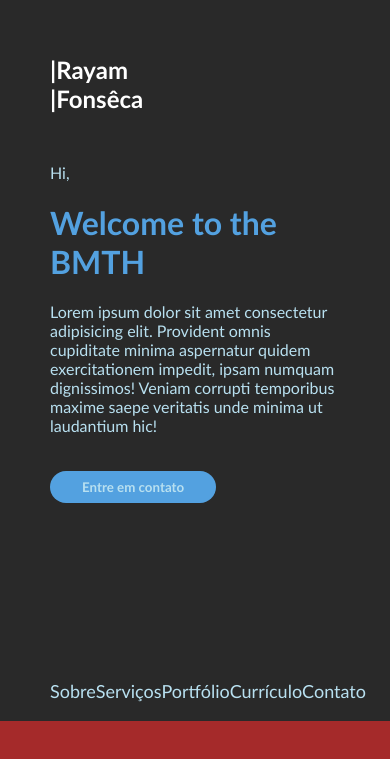
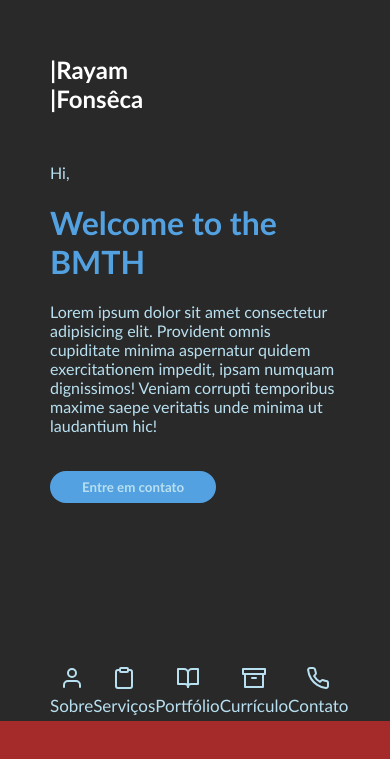
Before and after one commit to VoupraSP/portf-lio, a plain HTML site: page index.html in a window 390 px wide. Shown: the part 123-882 px from the top of the page. Drawn offline with nearby package versions, Linux system fonts and the light colour scheme.

Commit message:
add svg 480px

```diff
--- a/index.html
+++ b/index.html
@@ -4,6 +4,7 @@
     <meta charset="UTF-8">
     <meta name="viewport" content="width=device-width, initial-scale=1.0">
     <link rel="stylesheet" href="style.css">
+    <script src="https://unpkg.com/feather-icons"></script>
     <title>Portfólio</title>
 </head>
 <body>
@@ -22,17 +23,23 @@
             <h2> |Rayam<br>|Fonsêca</h2>
 
             <ul>
-                <a href="#">Sobre</a>
-                <a href="#">Serviços</a>
-                <a href="#">Portfólio</a>
-                <a href="#">Currículo</a>
-                <a href="#">Contato</a>
+                <a href="#"><i data-feather="user"></i>Sobre</a>
+                <a href="#"><i data-feather="clipboard"></i>Serviços</a>
+                <a href="#"><i data-feather="book-open"></i>Portfólio</a>
+                <a href="#"><i data-feather="archive"></i>Currículo</a>
+                <a href="#"><i data-feather="phone"></i>Contato</a>
             </ul>
         </nav>
 
         <section>
 
         </section>
+
+
+
+        <script>
+            feather.replace();
+        </script>
     </div>
 
 
--- a/style.css
+++ b/style.css
@@ -90,6 +90,10 @@ body {
     font-size: 24px;
 }
 
+.container nav a svg {
+    display: none;
+}
+
 .container nav a:hover {
     color: white;
     transition: 0.3s;
@@ -157,3 +161,19 @@ body {
 
 
 }
+
+@media (max-width: 480px) {
+
+    .container nav a {
+        font-size: 17px;
+    }
+
+    .container nav a svg {
+        display: block;
+        margin: 0 auto;
+        margin-bottom: 5px;
+    }
+
+
+
+}
```
